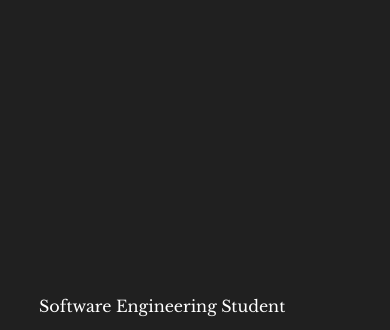
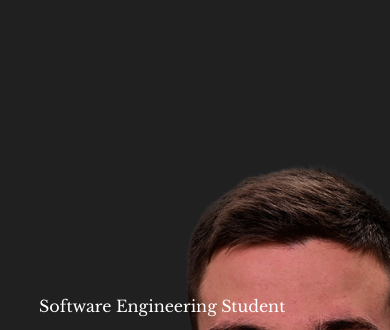
Before and after one commit to miloshevski/miloshevski.github.io, a plain HTML site: page index.html in a window 390 px wide. Shown: the part 71-401 px from the top of the page. Drawn offline with nearby package versions, Linux system fonts and the light colour scheme; a web font is replaced by a local one.

Commit message:
Update style.css

```diff
--- a/style.css
+++ b/style.css
@@ -11,7 +11,7 @@ body {
 #header {
   width: 100%;
   height: 100vh;
-  background-image: url(./slike/bcg1.png);
+  background-image: url(/bcg1.png);
   background-size: cover;
   background-position: center;
 }
@@ -123,7 +123,7 @@ nav ul li a:hover::after {
   color: #d50000;
 }
 #lista {
-  list-style-image: url("/slike/trophy-solid.svg");
+  list-style-image: url("/trophy-solid.svg");
 }
 #uspesi li {
   font-size: 25px;
@@ -291,7 +291,7 @@ nav .fas {
 }
 @media only screen and (max-width: 600px) {
   #header {
-    background-image: url(./slike/bcg2.png);
+    background-image: url(/bcg2.png);
   }
   .header-text {
     margin-top: 100%;
```
